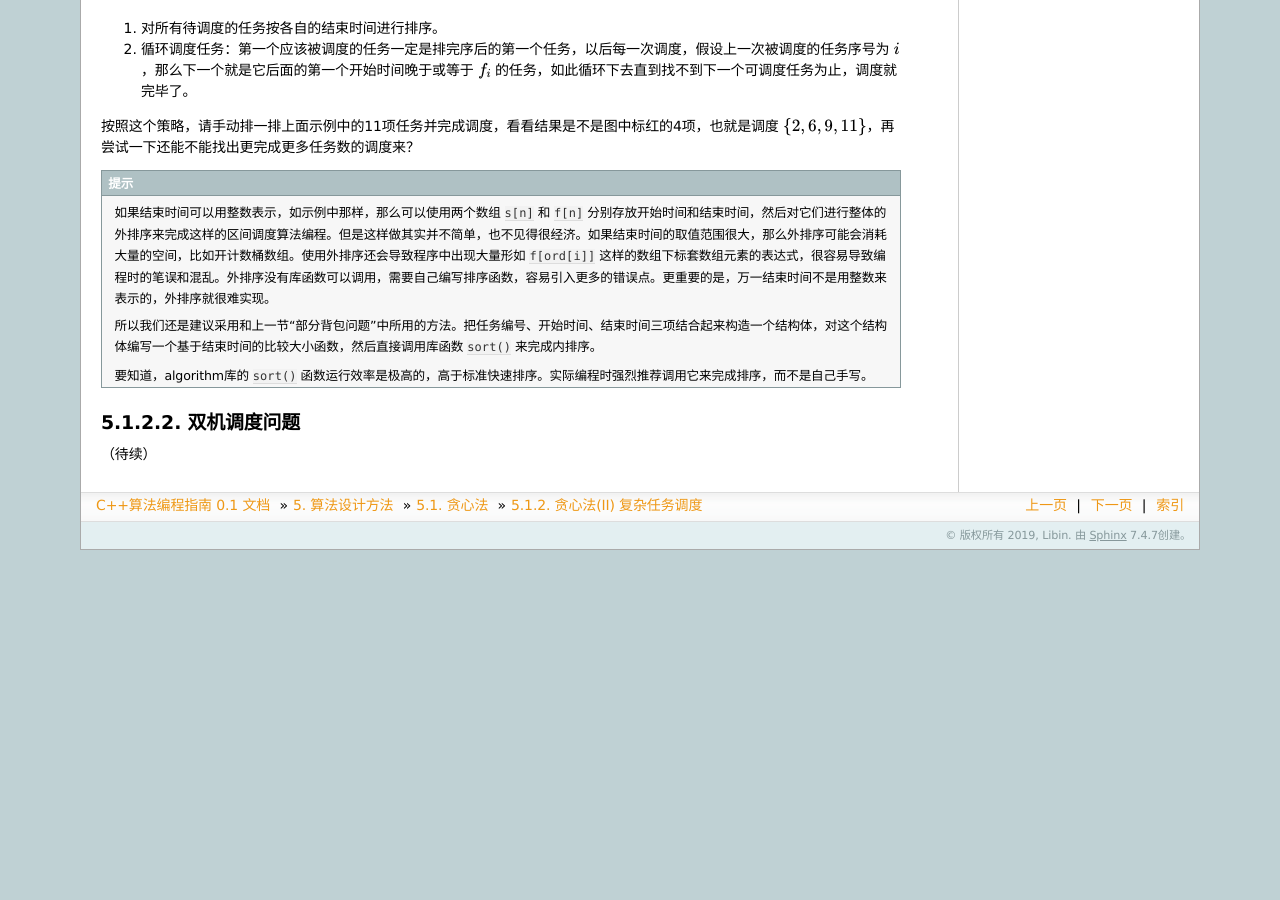
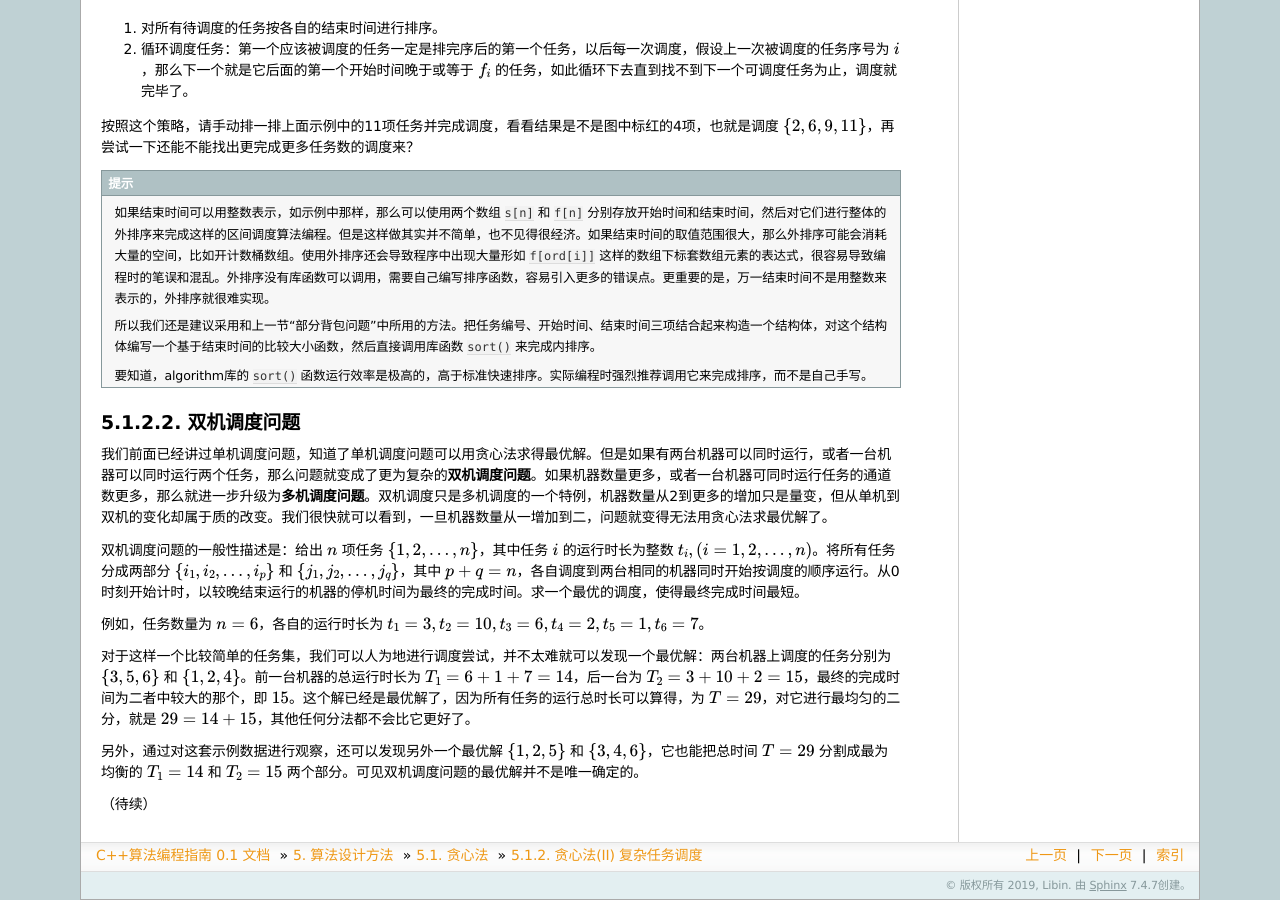
Before and after one commit to majorli/algo_guide, a Sphinx documentation site: the page built from source/ch04/sec01/412_greedy_complex_scheduling.rst, in a window 1280 px wide and 900 px high, scrolled down 1117 px. Built offline with Sphinx 7.4.7, drawn with Linux system fonts in a browser that asks for light colours; formulas are drawn with MathJax 3; before the commit the page ends 1667 px from its top, so only the background shows below that.

Commit message:
20191223_1638draft

```diff
--- a/source/ch04/sec01/412_greedy_complex_scheduling.rst
+++ b/source/ch04/sec01/412_greedy_complex_scheduling.rst
@@ -36,6 +36,15 @@
 双机调度问题
 ^^^^^^^^^^^^
 
+我们前面已经讲过单机调度问题，知道了单机调度问题可以用贪心法求得最优解。但是如果有两台机器可以同时运行，或者一台机器可以同时运行两个任务，那么问题就变成了更为复杂的\ :strong:`双机调度问题`。如果机器数量更多，或者一台机器可同时运行任务的通道数更多，那么就进一步升级为\ :strong:`多机调度问题`。双机调度只是多机调度的一个特例，机器数量从2到更多的增加只是量变，但从单机到双机的变化却属于质的改变。我们很快就可以看到，一旦机器数量从一增加到二，问题就变得无法用贪心法求最优解了。
+
+双机调度问题的一般性描述是：给出 :math:`n` 项任务 :math:`\{1,2,\dots,n\}`，其中任务 :math:`i` 的运行时长为整数 :math:`t_i,(i=1,2,\dots,n)`。将所有任务分成两部分 :math:`\{i_1,i_2,\dots,i_p\}` 和 :math:`\{j_1,j_2,\dots,j_q\}`，其中 :math:`p+q=n`，各自调度到两台相同的机器同时开始按调度的顺序运行。从0时刻开始计时，以较晚结束运行的机器的停机时间为最终的完成时间。求一个最优的调度，使得最终完成时间最短。
+
+例如，任务数量为 :math:`n=6`，各自的运行时长为 :math:`t_1=3,t_2=10,t_3=6,t_4=2,t_5=1,t_6=7`。
+
+对于这样一个比较简单的任务集，我们可以人为地进行调度尝试，并不太难就可以发现一个最优解：两台机器上调度的任务分别为 :math:`\{3,5,6\}` 和 :math:`\{1,2,4\}`。前一台机器的总运行时长为 :math:`T_1=6+1+7=14`，后一台为 :math:`T_2=3+10+2=15`，最终的完成时间为二者中较大的那个，即 :math:`15`。这个解已经是最优解了，因为所有任务的运行总时长可以算得，为 :math:`T=29`，对它进行最均匀的二分，就是 :math:`29=14+15`，其他任何分法都不会比它更好了。
+
+另外，通过对这套示例数据进行观察，还可以发现另外一个最优解 :math:`\{1,2,5\}` 和 :math:`\{3,4,6\}`，它也能把总时间 :math:`T=29` 分割成最为均衡的 :math:`T_1=14` 和 :math:`T_2=15` 两个部分。可见双机调度问题的最优解并不是唯一确定的。
 
 
 
```
